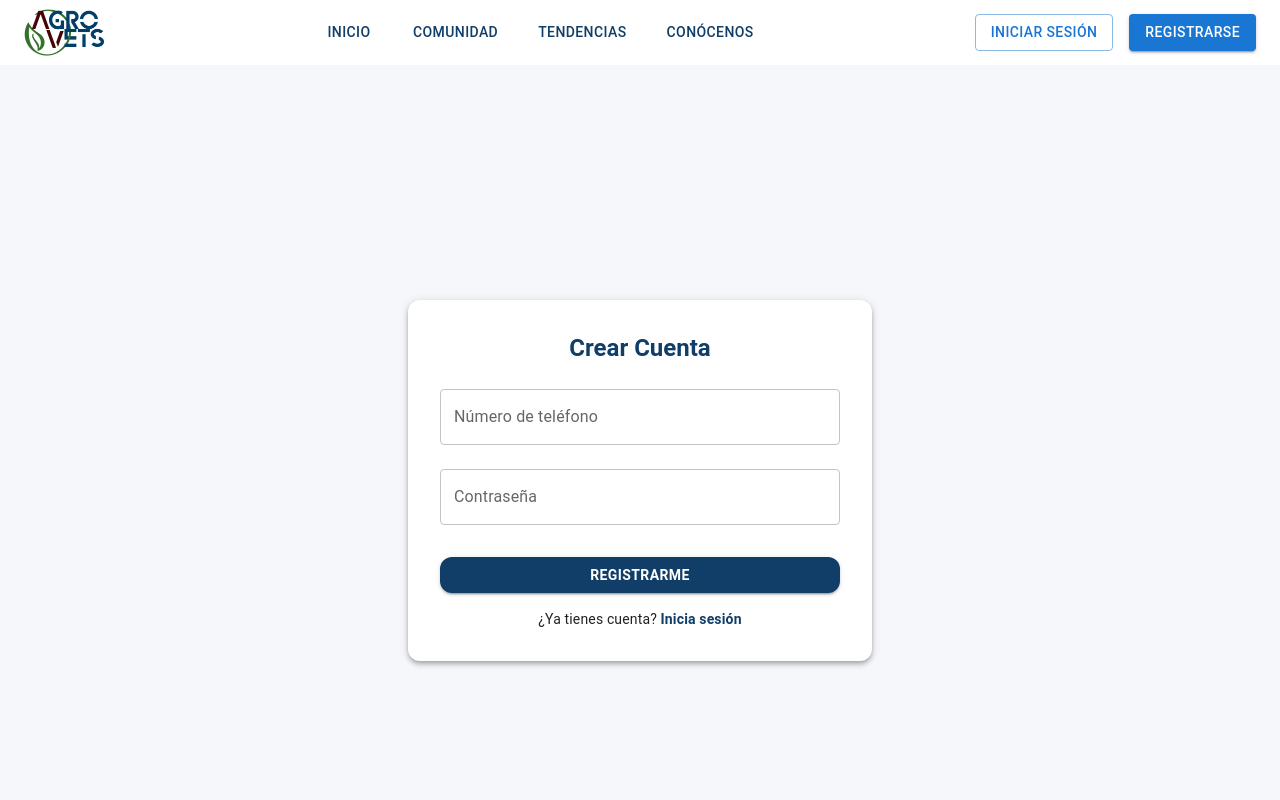
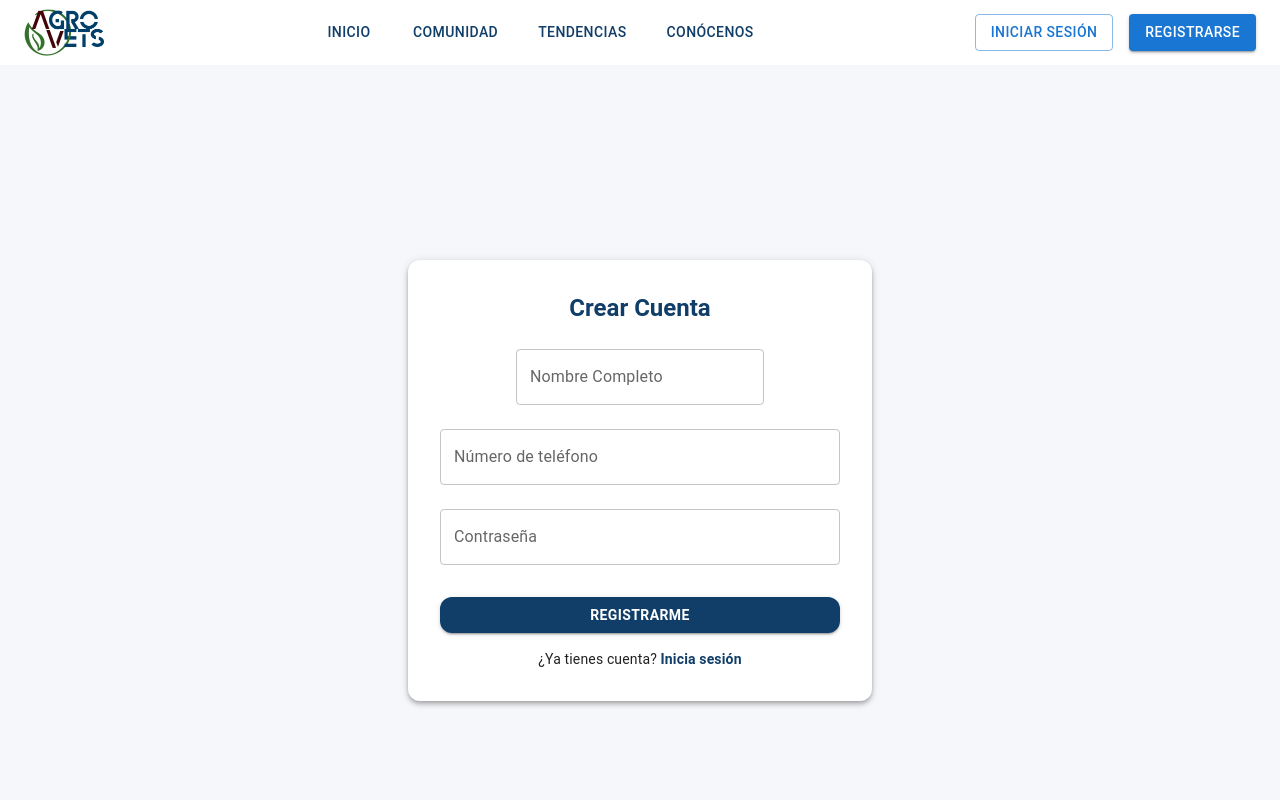
Before and after one commit to Davila99/agrovet, a React (Vite) app: page /register in a window 1280 px wide. Shown: the top 800 px of the page. Built offline with nearby package versions, Linux system fonts and the light colour scheme.

Commit message:
Realizate modificartions in thde navigatuons, for creata a user to name and credentials

```diff
--- a/src/navigation/nav.jsx
+++ b/src/navigation/nav.jsx
@@ -144,7 +144,9 @@ const Navbar = () => {
                   anchorEl={userMenuAnchor}
                   placement="bottom-end"
                   // Ensure popper is portaled to body to escape any stacking contexts
-                  container={typeof document !== "undefined" ? document.body : undefined}
+                  container={
+                    typeof document !== "undefined" ? document.body : undefined
+                  }
                   sx={{ zIndex: (theme) => theme.zIndex.modal + 20 }}>
                   <ClickAwayListener onClickAway={closeUserMenu}>
                     <Paper
@@ -157,7 +159,10 @@ const Navbar = () => {
                         zIndex: (theme) => theme.zIndex.modal + 10,
                       }}>
                       <Box display="flex" alignItems="center" gap={2} mb={1}>
-                        <Avatar alt="User Avatar" src="/static/images/avatar/1.jpg" />
+                        <Avatar
+                          alt="User Avatar"
+                          src="/static/images/avatar/1.jpg"
+                        />
                         <Box>
                           <Typography variant="subtitle1">Usuario</Typography>
                           <Typography variant="body2" color="text.secondary">
@@ -214,7 +219,7 @@ const Navbar = () => {
                   variant="contained"
                   color="primary"
                   component={Link}
-                  to="/registro">
+                  to="/register">
                   Registrarse
                 </Button>
               </>
@@ -232,7 +237,7 @@ const Navbar = () => {
 
       {/* Drawer (Mobile) */}
       <Drawer anchor="right" open={drawerOpen} onClose={toggleDrawer(false)}>
-        <Box sx={{ width: 250 , color: 'text.primary'}} role="presentation">
+        <Box sx={{ width: 250, color: "text.primary" }} role="presentation">
           <List>
             {menuItems.map((item) =>
               item.submenu ? (
@@ -298,8 +303,7 @@ const Navbar = () => {
                 <ListItem disablePadding>
                   <ListItemButton
                     component={Link}
-                      to="/login"
-
+                    to="/login"
                     onClick={toggleDrawer(false)}>
                     <ListItemText primary="Iniciar sesión" />
                   </ListItemButton>
--- a/src/pages/auth/Register.jsx
+++ b/src/pages/auth/Register.jsx
@@ -14,6 +14,7 @@ import { authAPI } from "../../services/endpoints";
 const RegisterPage = () => {
   const navigate = useNavigate();
   const [form, setForm] = useState({
+    full_name: "",
     phone_number: "",
     password: "",
   });
@@ -29,7 +30,7 @@ const RegisterPage = () => {
     e.preventDefault();
     setError("");
 
-    if (!form.phone_number || !form.password) {
+    if (!form.full_name || !form.phone_number || !form.password) {
       setError("Todos los campos son obligatorios");
       return;
     }
@@ -37,6 +38,7 @@ const RegisterPage = () => {
     setLoading(true);
     try {
       const res = await authAPI.register({
+        full_name: form.full_name,
         phone_number: form.phone_number,
         password: form.password,
       });
@@ -81,6 +83,14 @@ const RegisterPage = () => {
         )}
 
         <form onSubmit={handleSubmit}>
+          <TextField
+            gullWidth
+            label="Nombre Completo"
+            margin="normal"
+            name="full_name"
+            value={form.full_name}
+            onChange={handleChange}
+          />
           <TextField
             fullWidth
             label="Número de teléfono"
--- a/src/pages/comunidad/Mapa.jsx
+++ b/src/pages/comunidad/Mapa.jsx
@@ -22,7 +22,7 @@ const ubicaciones = [
   { id: 2, nombre: "Dra. María", tipo: "Agrónoma", position: [12.9, -85.2167] },
   {
     id: 3,
-    nombre: "Finca El Sol",
+    nombre: "La Casa de cheyos",
     tipo: "Productor",
     position: [12.75, -85.1],
   },
```
